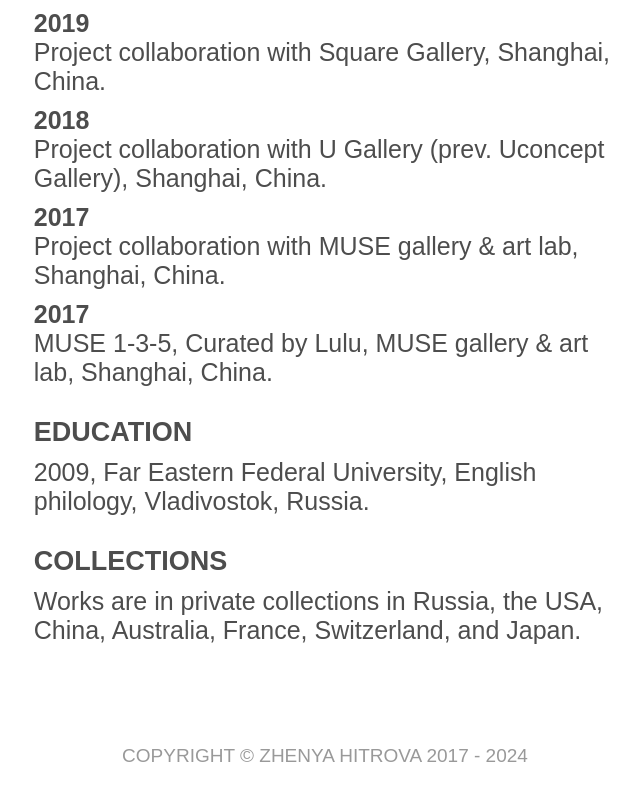
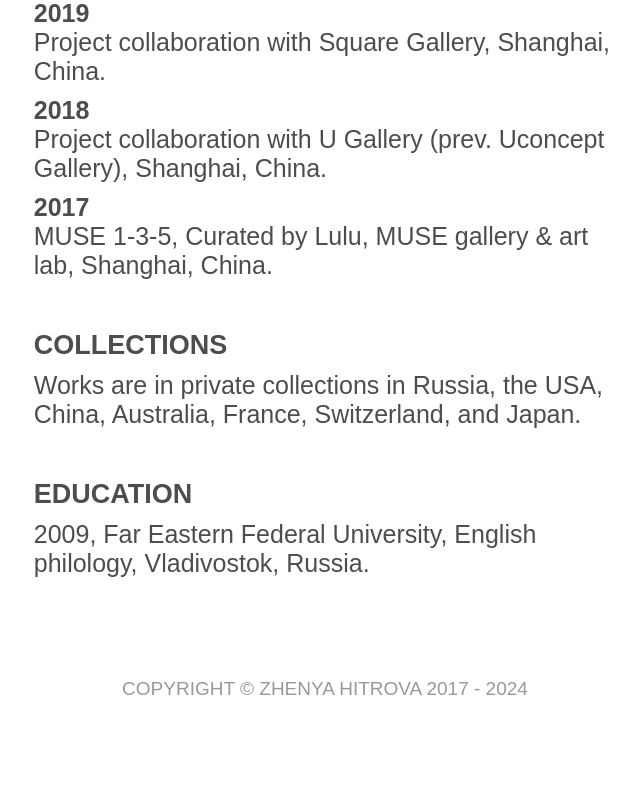
Before and after one commit to z-hit/art-portfolio, a React (Create React App) app: page /about/cv in a window 1280 px wide. Shown: the part 756-1556 px from the top of the page, without its empty margins (315-955 px from the left). Built offline with nearby package versions, Linux system fonts and the light colour scheme.

Commit message:
CV improved

```diff
--- a/src/pages/cv/Cv.module.css
+++ b/src/pages/cv/Cv.module.css
@@ -1,8 +1,8 @@
 .section {
   display: flex;
   flex-direction: column;
-  align-items: center;
-  width: 100%;
+  align-items: start;
+  width: 65%;
   margin-block: 50px;
   gap: 50px;
 }
@@ -12,16 +12,13 @@
   flex-direction: column;
   align-items: start;
   justify-content: center;
-  width: auto;
-  height: auto;
-  width: 65%;
 }
 
 .section_title {
   font-size: 27px;
   font-weight: bold;
   text-transform: uppercase;
-  margin-block: 30px 10px;
+  margin-block-end: 10px;
 }
 
 .text_year {
--- a/src/pages/cv/Cv.tsx
+++ b/src/pages/cv/Cv.tsx
@@ -7,6 +7,8 @@
         <h3 className={styles.section_title}>general</h3>
         <p className={styles.text}>Zhenya Hitrova, born 1987</p>
         <p className={styles.text}>lives and works in Nakhodka, Russia</p>
+      </div>
+      <div className={styles.text_box}>
         <h3 className={styles.section_title}>Group exhibitions</h3>
         <h4 className={styles.text_year}>2021</h4>
         <p className={styles.text}>
@@ -29,23 +31,24 @@
         </p>
         <h4 className={styles.text_year}>2017</h4>
         <p className={styles.text}>
-          Project collaboration with MUSE gallery & art lab, Shanghai, China.
-        </p>
-        <h4 className={styles.text_year}>2017</h4>
-        <p className={styles.text}>
           MUSE 1-3-5, Curated by Lulu, MUSE gallery & art lab, Shanghai, China.
         </p>
-        <h3 className={styles.section_title}>Education</h3>
-        <p className={styles.text}>
-          2009, Far Eastern Federal University, English philology, Vladivostok,
-          Russia.
-        </p>
+      </div>
+
+      <div className={styles.text_box}>
         <h3 className={styles.section_title}>Collections</h3>
         <p className={styles.text}>
           Works are in private collections in Russia, the USA, China, Australia,
           France, Switzerland, and Japan.
         </p>
       </div>
+      <div className={styles.text_box}>
+        <h3 className={styles.section_title}>Education</h3>
+        <p className={styles.text}>
+          2009, Far Eastern Federal University, English philology, Vladivostok,
+          Russia.
+        </p>
+      </div>
     </div>
   );
 };
```
